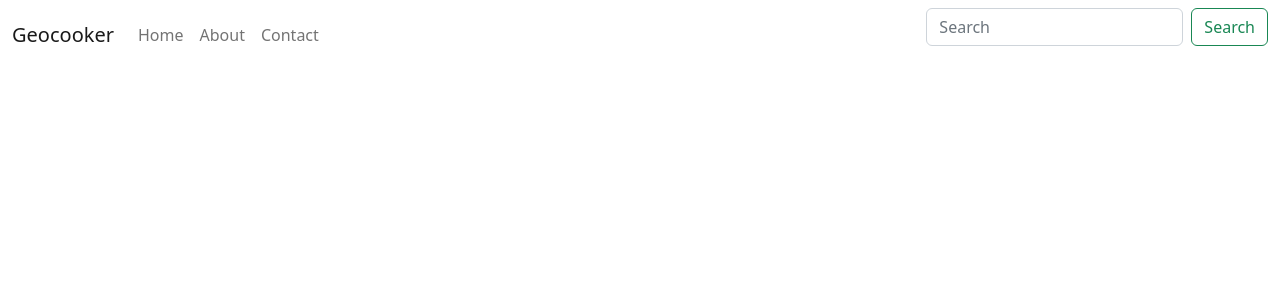
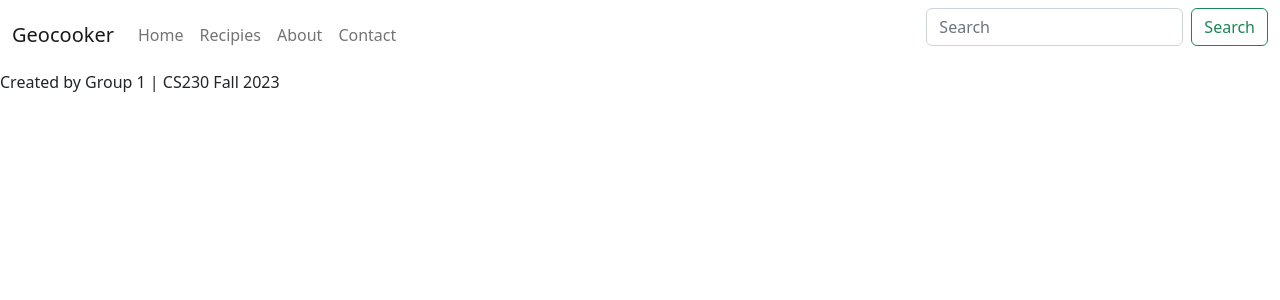
Before and after one commit to WVU-CS230-2023-08-Group01/GeoCooker, a React (Create React App) app in the folder ClientApp/: page /fetch-data in a window 1280 px wide. Shown: the top 300 px of the page. Built offline with nearby package versions, Linux system fonts and the light colour scheme; no server answers.

Commit message:
Added dummy footer

```diff
--- /dev/null
+++ b/ClientApp/src/components/Footer.js
@@ -0,0 +1,15 @@
+import React, { Component } from 'react';
+import { Container } from 'react-bootstrap';
+
+export class Footer extends Component {
+
+  render() {
+    return (
+      <footer>
+         <div height='10%'>
+            <p>Created by Group 1 | CS230 Fall 2023</p>
+         </div>
+      </footer>
+    );
+  }
+}
--- a/ClientApp/src/components/Layout.css
+++ b/ClientApp/src/components/Layout.css
@@ -23,3 +23,9 @@ html, body {
     max-width: 100%; /* Ensure it doesn't exceed the viewport width */
     /* Additional styles for the container */
   }
+
+  #footer {
+    padding: 0;
+    width: 100%;
+    max-width: 100%;
+  }
--- a/ClientApp/src/components/Layout.js
+++ b/ClientApp/src/components/Layout.js
@@ -1,6 +1,7 @@
 import React, { Component } from 'react';
 import { Container } from 'reactstrap';
 import { NavMenu } from './NavMenu';
+import { Footer } from './Footer';
 import './Layout.css';
 
 export class Layout extends Component {
@@ -13,6 +14,7 @@ export class Layout extends Component {
         <Container tag="main" id='container'>
           {this.props.children}
         </Container>
+        <Footer id='footer' />
       </div>
     );
   }
--- a/ClientApp/src/components/Map/GoogleMap.js
+++ b/ClientApp/src/components/Map/GoogleMap.js
@@ -5,7 +5,7 @@ import GoogleMapReact from 'google-map-react';
 
 const Wrapper = styled.main`
   width: 100%;
-  height: 100%;
+  height: 90%;
 `;
 
 const GoogleMap = ({ children, ...props }) => (
--- a/ClientApp/src/components/NavMenu.js
+++ b/ClientApp/src/components/NavMenu.js
@@ -8,13 +8,14 @@ const NavbarComponent = () => {
   return (
     <Navbar expand="lg" className="bg-body-tertiary">
       <Container fluid>
-        <Navbar.Brand href="#">Geocooker</Navbar.Brand>
+        <Navbar.Brand href="#home">Geocooker</Navbar.Brand>
         <Navbar.Toggle aria-controls="navbarScroll" />
         <Navbar.Collapse id="navbarScroll">
           <Nav className="me-auto my-2 my-lg-0" style={{ maxHeight: '100px' }} navbarScroll>
-            <Nav.Link href="#">Home</Nav.Link>
-            <Nav.Link href="#">About</Nav.Link>
-            <Nav.Link href="#">Contact</Nav.Link>
+            <Nav.Link href="#home">Home</Nav.Link>
+            <Nav.Link href="#recipies">Recipies</Nav.Link>
+            <Nav.Link href="#about">About</Nav.Link>
+            <Nav.Link href="#contact">Contact</Nav.Link>
           </Nav>
           <Form className="d-flex">
             <Form.Control type="search" placeholder="Search" className="me-2" aria-label="Search" />
```
